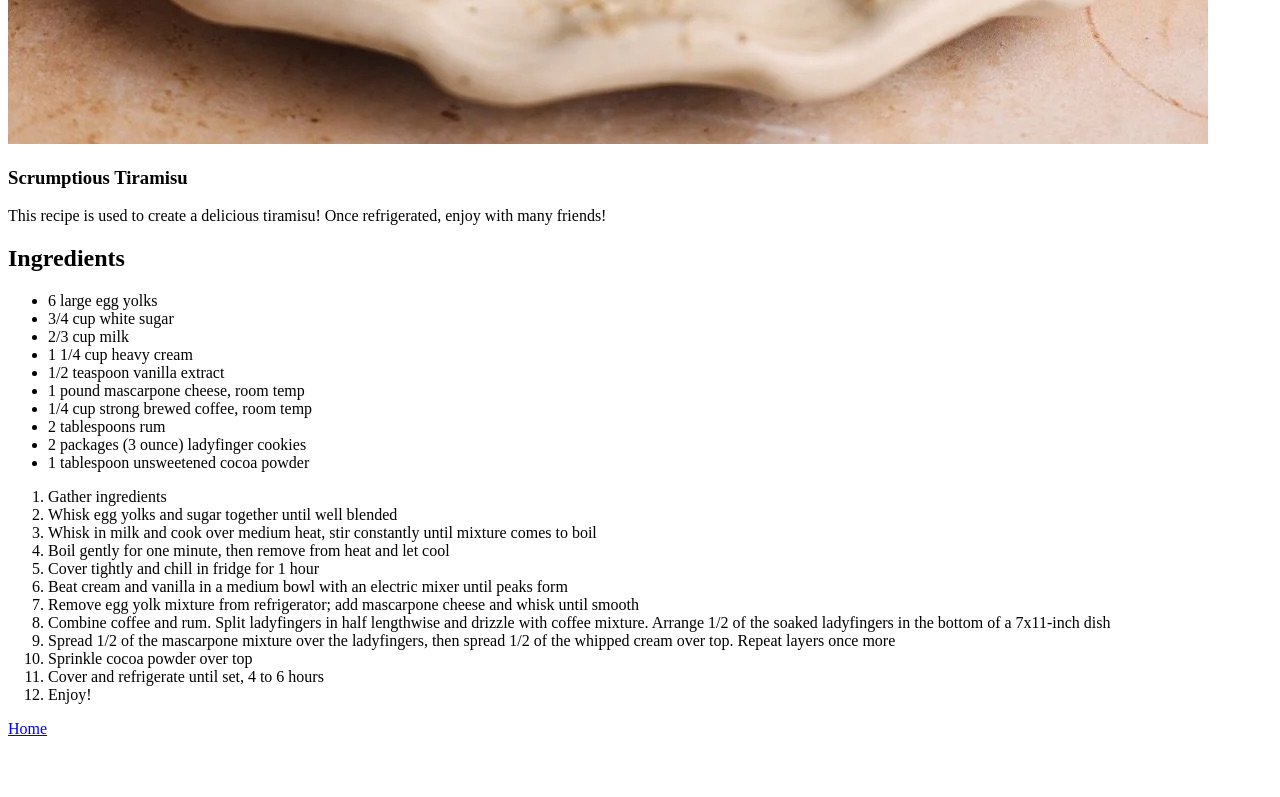
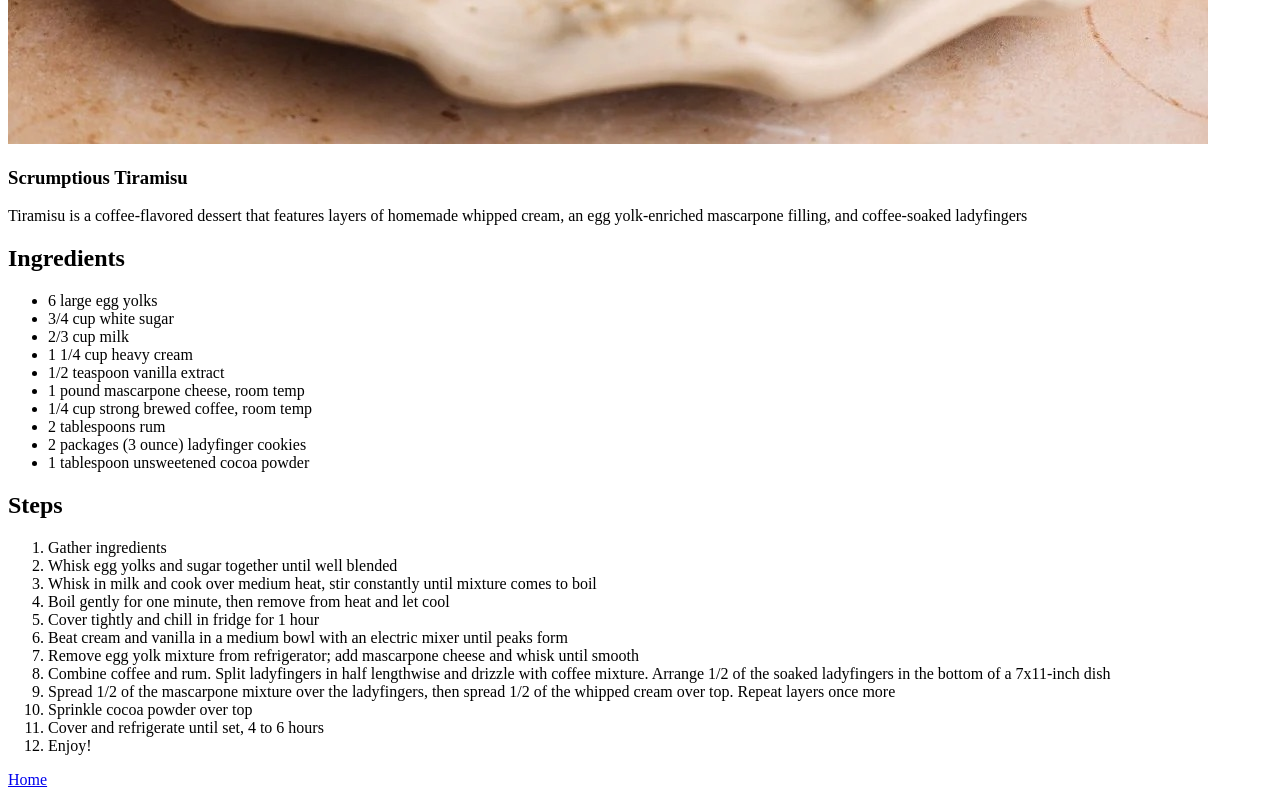
Before and after one commit to juliakoontz/odin-recipes, a plain HTML site: page recipes/tiramisu.html in a window 1280 px wide. Shown: the part 1136-1933 px from the top of the page. Before the commit the page ends 1882 px from the top, so only its background shows below. Drawn offline with Linux system fonts and the light colour scheme.

Commit message:
Add steps header

```diff
--- a/recipes/tiramisu.html
+++ b/recipes/tiramisu.html
@@ -9,10 +9,9 @@
     <h1>Tiramisu</h1>
 
     <img src="../images/tiramisu.jpeg">
-
     <h3>Scrumptious Tiramisu</h3>
 
-    <p>This recipe is used to create a delicious tiramisu! Once refrigerated, enjoy with many friends!</p>
+    <p>Tiramisu is a coffee-flavored dessert that features layers of homemade whipped cream, an egg yolk-enriched mascarpone filling, and coffee-soaked ladyfingers</p>
 
     <h2>Ingredients</h2>
     <ul>
@@ -27,6 +26,8 @@
         <li>2 packages (3 ounce) ladyfinger cookies</li>
         <li>1 tablespoon unsweetened cocoa powder</li>
     </ul>
+
+    <h2>Steps</h2>
 
     <ol>
         <li>Gather ingredients</li>
```
